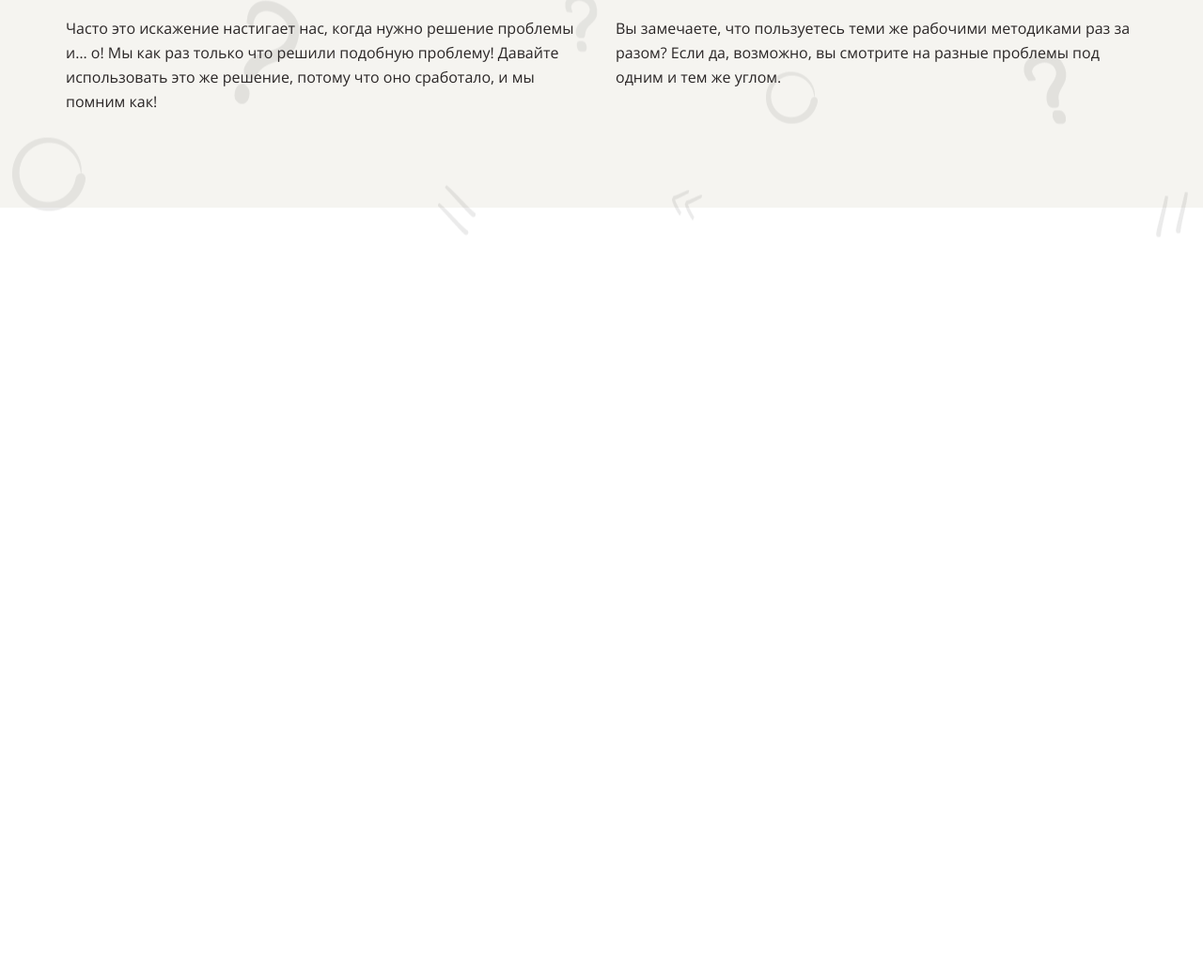
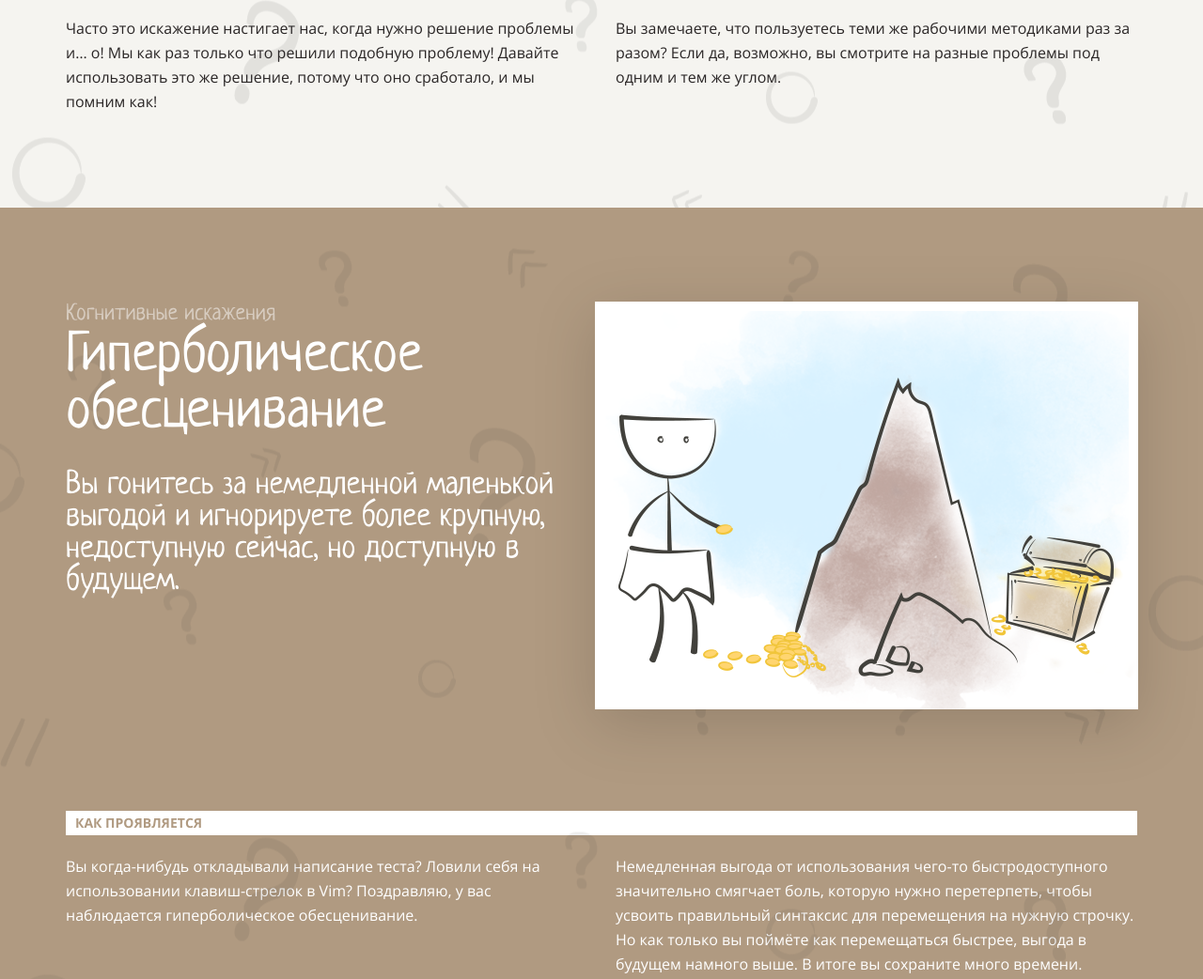
Before and after one commit to irnbru-ys/layout-designer-project-58, a website: page src/index.html in a window 1280 px wide. Shown: the part 5281-6323 px from the top of the page at 94% size. Before the commit the page ends 5566 px from the top, so only its background shows below. Drawn offline with Linux system fonts and the light colour scheme.

Commit message:
add hyperbolic-depreciation (seventh section) + lint

```diff
--- a/src/index.html
+++ b/src/index.html
@@ -128,7 +128,7 @@
                 Вы оптимизируете что-то задолго до того, как в этом появляется необходимость.
               </div>
             </div>
-            <div><img class="premature-optimization-img img-shadow" src="image/2.png" alt="img"></div>
+            <div><img class="premature-optimization-img img-shadow img-r-r" src="image/2.png" alt="img"></div>
            </div>
            <div class="line-col bg-color-brown color-brown bg-color-white mb-20">Как проявляется</div>
            <div class="col-2 color-white">
@@ -160,6 +160,30 @@
         </div>
         </div>
       </section>
+
+      <section class="hyperbolic-depreciation bg bg-color-brown">
+        <div class="container">
+          <div class="col-2 mb-100">
+            <div class="hyperbolic-depreciation-box title-box">
+              <h4 class="hyperbolic-depreciation-title title-col color-white-translucent">
+                Когнитивные искажения
+              </h4>
+              <div class="distortion-of-novelty subtitle-col color-white">
+                Гиперболическое обесценивание
+              </div>
+              <div class="hyperbolic-depreciation text-col color-white">
+                Вы гонитесь за немедленной маленькой выгодой и игнорируете более крупную, недоступную сейчас, но доступную в будущем.
+              </div>
+            </div>
+            <div><img class="hyperbolic-depreciation-img img-shadow img-r-r" src="image/4.png" alt="img"></div>
+          </div>
+          <div class="line-col bg-color-brown color-brown bg-color-white mb-20">Как проявляется</div>
+          <div class="col-2 color-white break">
+            <div>Вы когда-нибудь откладывали написание теста? Ловили себя на использовании клавиш-стрелок в Vim? Поздравляю, у вас наблюдается гиперболическое обесценивание.</div>
+            <div>Немедленная выгода от использования чего-то быстродоступного значительно смягчает боль, которую нужно перетерпеть, чтобы усвоить правильный синтаксис для перемещения на нужную строчку. Но как только вы поймёте как перемещаться быстрее, выгода в будущем намного выше. В итоге вы сохраните много времени.</div>
+           </div>
+        </div>
+      </section>
     </main>
   </body>
 </html>
--- a/src/styles/style.css
+++ b/src/styles/style.css
@@ -360,7 +360,7 @@ p {
   min-height: 855px;
 }
 
-.premature-optimization-img {
+.img-r-r {
   position: relative;
   right: 22px;
 }
@@ -370,3 +370,9 @@ p {
 .distortion-of-novelty {
   position: relative;
 }
+
+/* СЕДЬМАЯ СЕКЦИЯ */
+
+.hyperbolic-depreciation {
+  position: relative;
+}
```
